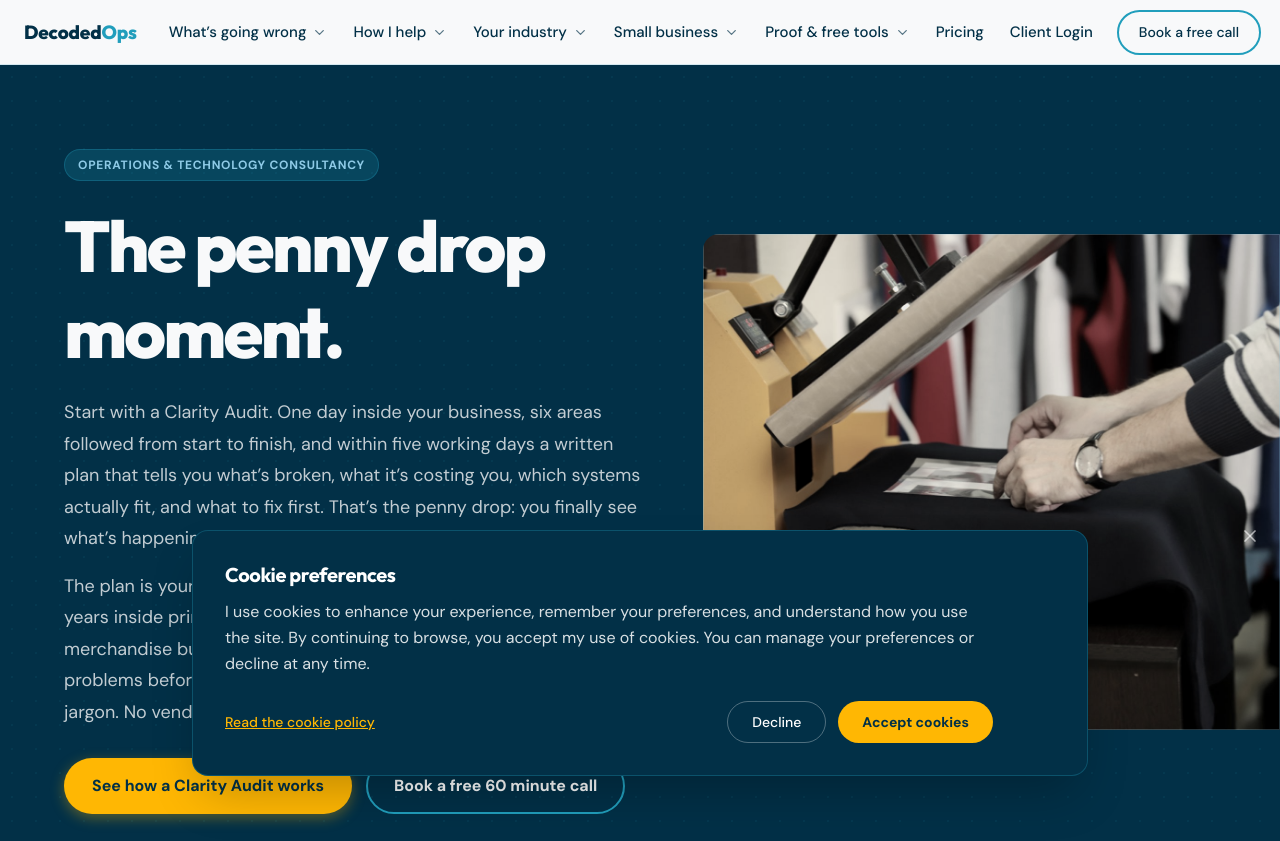
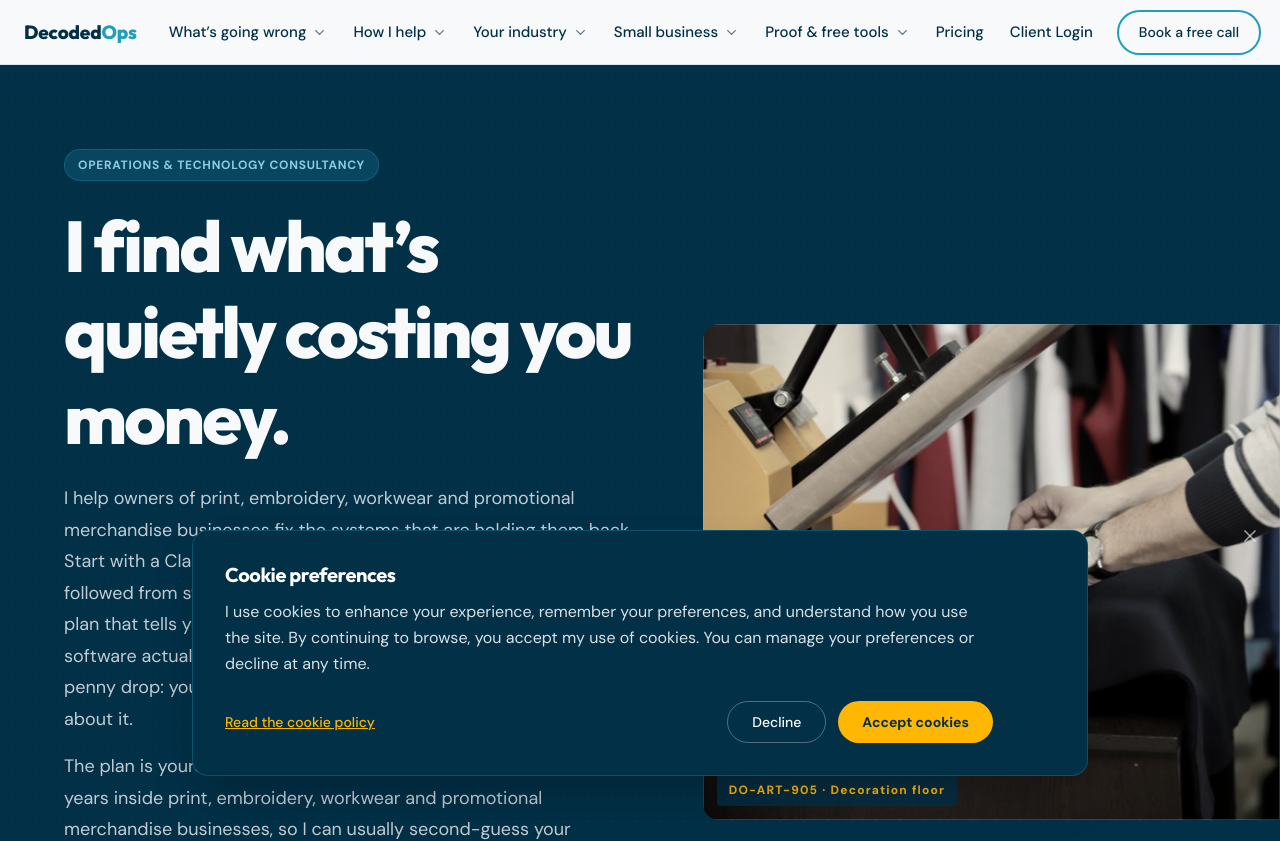
Before and after one commit to craigblackman1-rgb/decoded-ops-site, a Next.js app: page / in a window 1280 px wide. Shown: the top 841 px of the page. Built offline with nearby package versions, Linux system fonts and the light colour scheme.

Commit message:
Rework homepage hero copy to lead with what Craig does (CR-WEB-003)

```diff
--- a/app/page.tsx
+++ b/app/page.tsx
@@ -95,12 +95,13 @@ export default function HomePage() {
             <div className="stage-grid">
               <div className="stage-copy">
                 <span className="eyebrow">Operations &amp; technology consultancy</span>
-                <h1>The penny drop moment.</h1>
-                <p>Start with a Clarity Audit. One day inside your business, six areas followed from
-                  start to finish, and within five working days a written plan that tells you what&rsquo;s
-                  broken, what it&rsquo;s costing you, which systems actually fit, and what to fix first.
-                  That&rsquo;s the penny drop: you finally see what&rsquo;s happening, why, and what to do
-                  about it.</p>
+                <h1>I find what&rsquo;s quietly costing you money.</h1>
+                <p>I help owners of print, embroidery, workwear and promotional merchandise businesses
+                  fix the systems that are holding them back. Start with a Clarity Audit: a day inside your
+                  business, six areas followed from start to finish, and within five working days a written
+                  plan that tells you what&rsquo;s broken, what it&rsquo;s costing you, which software actually
+                  fits how you work, and what to fix first. That&rsquo;s the penny drop: you finally see
+                  what&rsquo;s happening, why, and what to do about it.</p>
                 <p>The plan is yours to act on, with me or without me. I&rsquo;ve spent 25 years inside
                   print, embroidery, workwear and promotional merchandise businesses, so I can usually
                   second-guess your problems before you&rsquo;ve finished describing them. Plain English.
--- a/components/SheetIndexRail.tsx
+++ b/components/SheetIndexRail.tsx
@@ -3,7 +3,7 @@
 import { useEffect, useState } from 'react';
 
 const SHEETS = [
-  { id: 's1', no: '01', label: 'Penny drop' },
+  { id: 's1', no: '01', label: 'What I do' },
   { id: 's2', no: '02', label: 'The cost' },
   { id: 's3', no: '03', label: 'How I help' },
   { id: 's4', no: '04', label: 'The guarantee' },
```
Also changed, not shown: .context/change-requests.md.
